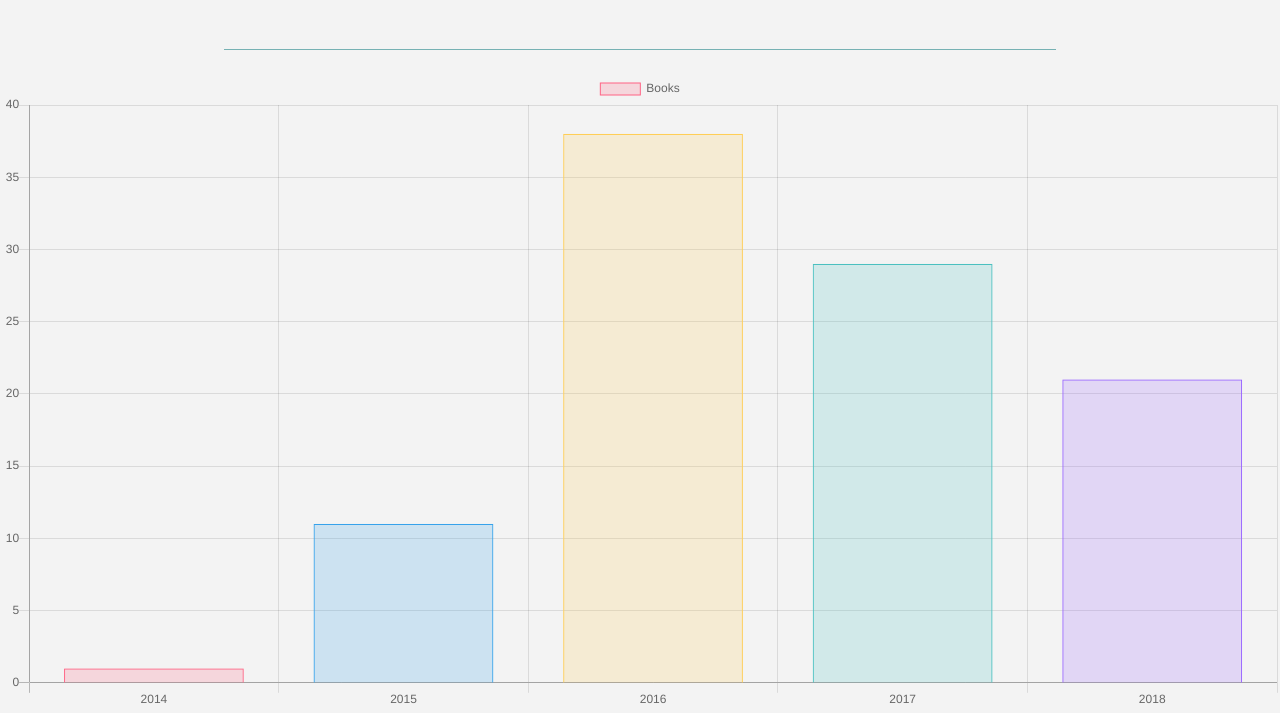
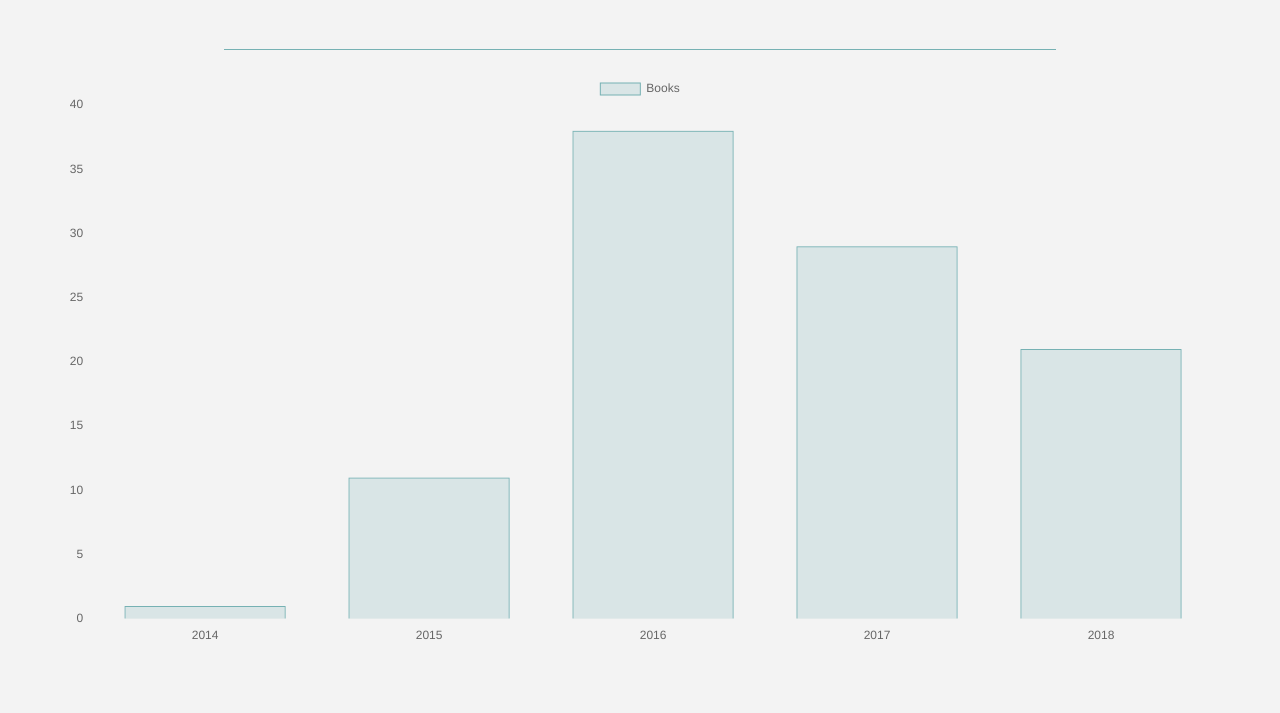
Before and after one commit to glandon22/90four, a plain HTML site: page html/books.html in a window 1280 px wide. Shown: the part 207-920 px from the top of the page. After the commit the page ends 856 px from the top, so only its background shows below. Drawn offline with nearby package versions, Linux system fonts and the light colour scheme; a web font is replaced by a local one.

Commit message:
updating size of graph on books page

```diff
--- a/assets/sass/components/books.scss
+++ b/assets/sass/components/books.scss
@@ -3,8 +3,12 @@
 Book page styles
 
 **/
+.graph-holder {
+	margin: 0 auto;
+	height: auto;
+	width: 90%;
+}
 
 #books-per-year {
-	height: auto;
-	width: 100%;
+
 }
--- a/scripts/chart-builder.js
+++ b/scripts/chart-builder.js
@@ -1,3 +1,5 @@
+Chart.defaults.scale.gridLines.display = false;
+
 var ctx = document.getElementById("books-per-year").getContext('2d');
 
 var booksPerYear = new Chart(ctx, {
@@ -8,18 +10,18 @@ var booksPerYear = new Chart(ctx, {
             label: 'Books',
             data: [ 1, 11, 38, 29, 21 ],
             backgroundColor: [
-                'rgba(255, 99, 132, 0.2)',
-                'rgba(54, 162, 235, 0.2)',
-                'rgba(255, 206, 86, 0.2)',
-                'rgba(75, 192, 192, 0.2)',
-                'rgba(153, 102, 255, 0.2)'
+                'rgba(118, 177, 179, .2)',
+                'rgba(118, 177, 179, .2)',
+                'rgba(118, 177, 179, .2)',
+                'rgba(118, 177, 179, .2)',
+                'rgba(118, 177, 179, .2)'
             ],
             borderColor: [
-                'rgba(255,99,132,1)',
-                'rgba(54, 162, 235, 1)',
-                'rgba(255, 206, 86, 1)',
-                'rgba(75, 192, 192, 1)',
-                'rgba(153, 102, 255, 1)'
+                'rgba(118, 177, 179, 1)',
+                'rgba(118, 177, 179, 1)',
+                'rgba(118, 177, 179, 1)',
+                'rgba(118, 177, 179, 1)',
+                'rgba(118, 177, 179, 1)'
             ],
             borderWidth: 1
         }]
```
Also changed, not shown: assets/css/style.css.
